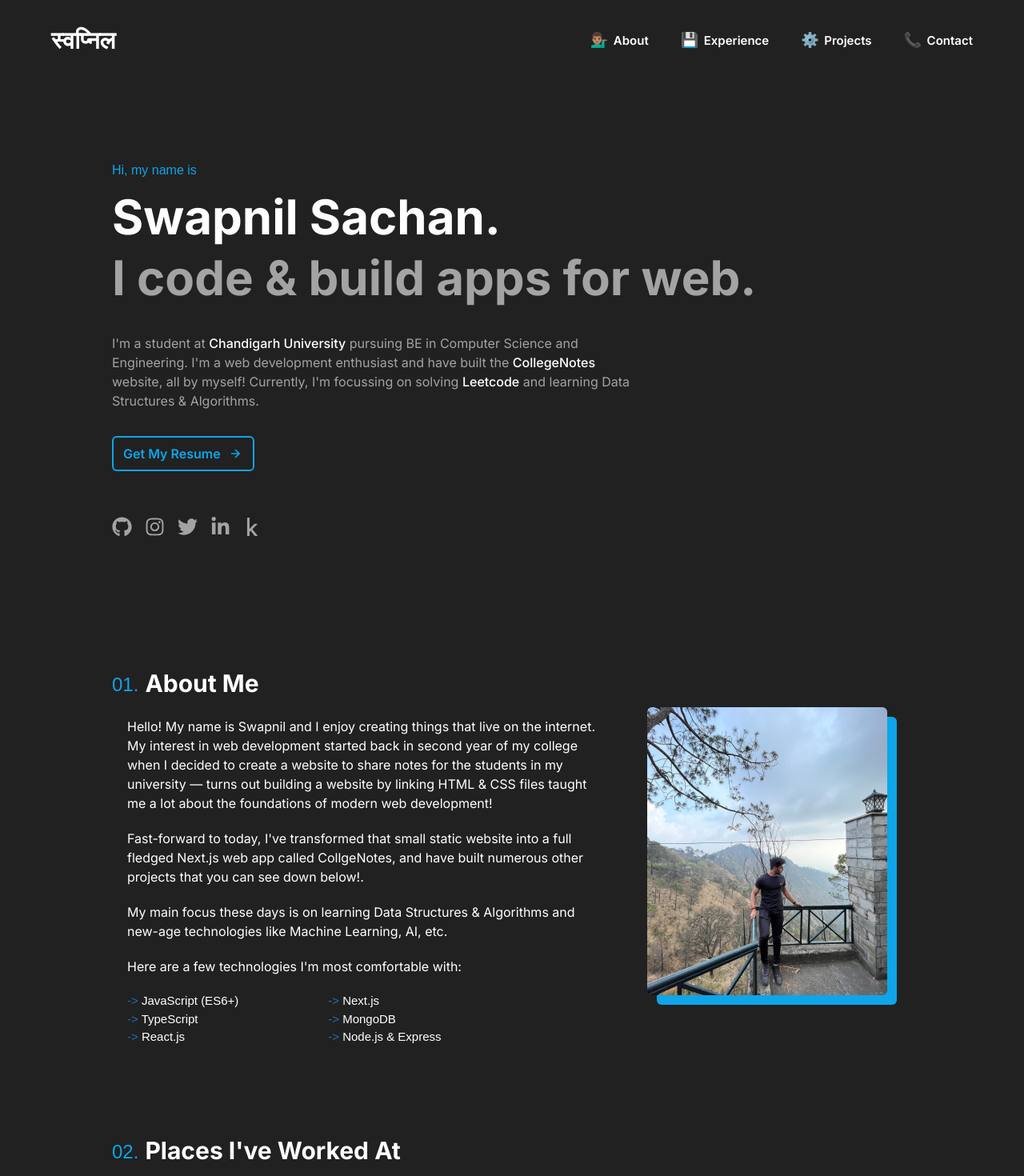
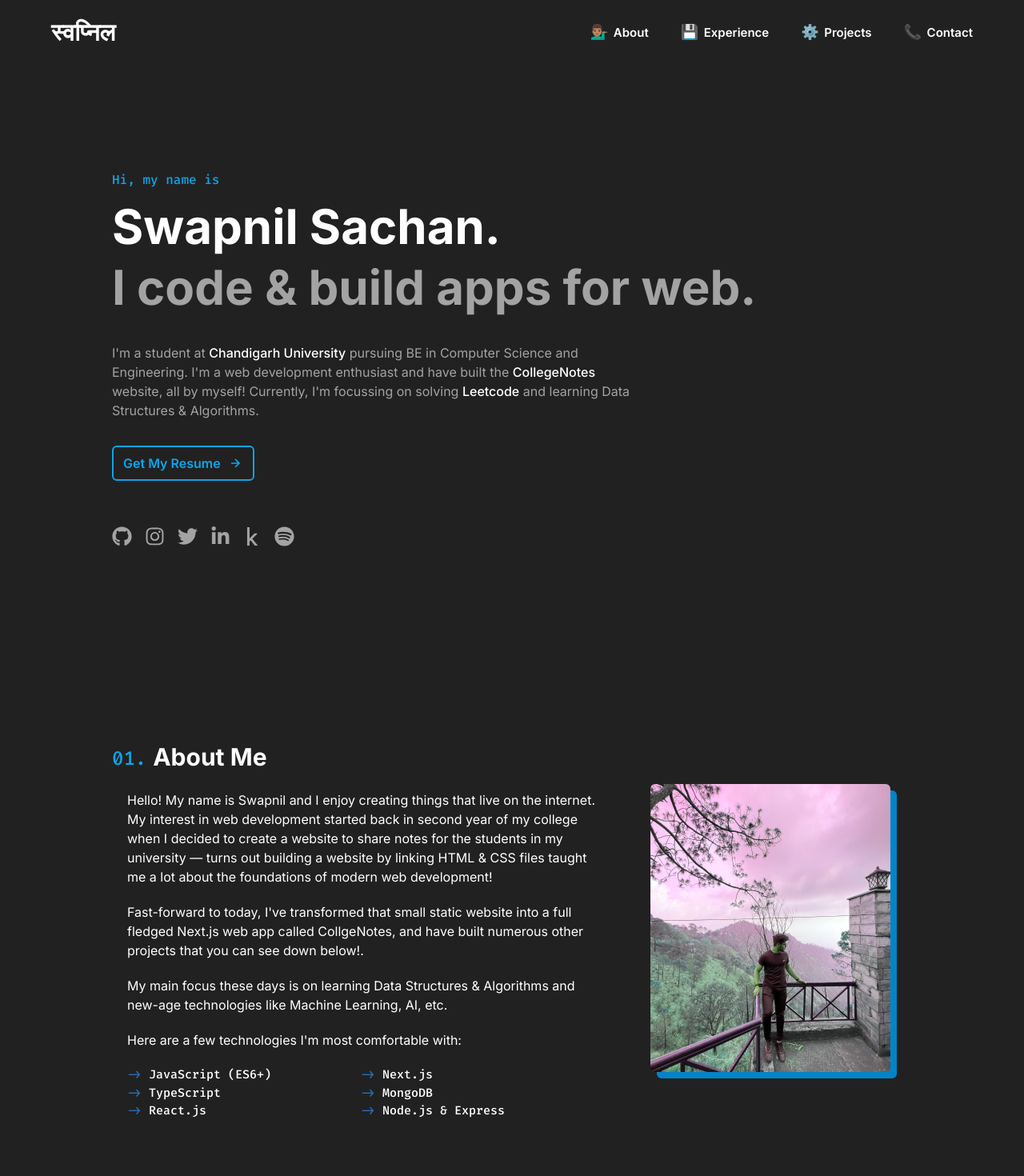
Before and after one commit to TheArchitect19/portfolio, a Next.js app: page / in a window 1280 px wide. Shown: the top 1470 px of the page at 80% size. Built offline with nearby package versions, Linux system fonts and the light colour scheme.

Commit message:
Basic fixes for the navbar and layout

```diff
--- a/app/components/Navbar.tsx
+++ b/app/components/Navbar.tsx
@@ -39,7 +39,7 @@ const Navbar = () => {
         px-4
         md:px-8
         lg:px-16
-        pt-8
+        py-10 sticky top-0 left-0 w-full h-16 bg-inherit z-10
       `}>
         <h2
           className='text-3xl font-extrabold cursor-pointer'
--- a/app/layout.tsx
+++ b/app/layout.tsx
@@ -18,6 +18,10 @@ export default function RootLayout({
 }) {
   return (
     <html lang="en">
+      <head>
+        <link href='https://fonts.googleapis.com/css2?family=Fira+Code:wght@500&display=swap' rel='stylesheet' type='text/css' />
+      </head>
+
       <body className={`${inter.className} transition ease-in-out duration-500`}>
         <Navbar />
         <div className='w-full xl:flex xl:flex-col xl:items-center'>
--- a/app/page.tsx
+++ b/app/page.tsx
@@ -1,7 +1,7 @@
 import Image from 'next/image'
 import Link from 'next/link'
 import { BiRightArrowAlt } from "react-icons/bi"
-import { FaGithub, FaInstagram, FaKaggle, FaLinkedin, FaLinkedinIn, FaTwitter, FaTwitterSquare } from 'react-icons/fa'
+import { FaGithub, FaInstagram, FaKaggle, FaLinkedin, FaLinkedinIn, FaSpotify, FaTwitter, FaTwitterSquare } from 'react-icons/fa'
 
 const experiences = [
   {
@@ -113,10 +113,16 @@ export default function Home() {
               <FaKaggle size={23} />
             </button>
           </Link>
+
+          <Link target="_blank" href="https://open.spotify.com/user/0xxxne1qdv17su3g35305idgd?si=1f101d1def424ab4">
+            <button className='gap-2 text-secondary hover:text-white hvr-float rounded-full transition-all duration-500'>
+              <FaSpotify size={25} />
+            </button>
+          </Link>
         </div>
       </div>
 
-      <div id='about' className='flex flex-col gap-6 pt-8'>
+      <div id='about' className='flex flex-col gap-6 pt-28'>
         <div className='flex flex-row gap-2 items-end'>
           <p className='font-mono text-2xl text-sky-500'>01.</p>
           {/* text-gray-700 dark:text-gray-200 */}
@@ -148,12 +154,12 @@ export default function Home() {
           </div>
 
           <div className='w-[30%] h-[360px]'>
-            <div className='w-full h-full relative rounded-md bg-sky-500'>
+            <div className='w-full h-full relative rounded-md bg-sky-600'>
               <Image
                 unoptimized
                 src="/images/swapnil.jpg"
                 alt="Picture of the author"
-                className='h-full w-full object-cover rounded-md absolute bottom-3 right-3'
+                className='h-full w-full object-cover rounded-md absolute bottom-2 right-2 hover:bottom-2.5 hover:right-3 hue-rotate-90 hover:filter-none transition-all duration-200'
                 width={500}
                 height={500}
               />
@@ -248,7 +254,7 @@ export default function Home() {
         </div>
       </div>
 
-      <div id='contact' className='flex flex-col gap-8 h-[90vh] items-center justify-center'>
+      <div id='contact' className='flex flex-col gap-8 h-[80vh] items-center justify-center'>
         <div className='flex flex-col gap-4 items-center justify-center'>
           <p className='font-mono text-sky-500'> 04. What's Next? </p>
           <h2 className='font-extrabold text-5xl'> Get In Touch </h2>
```
